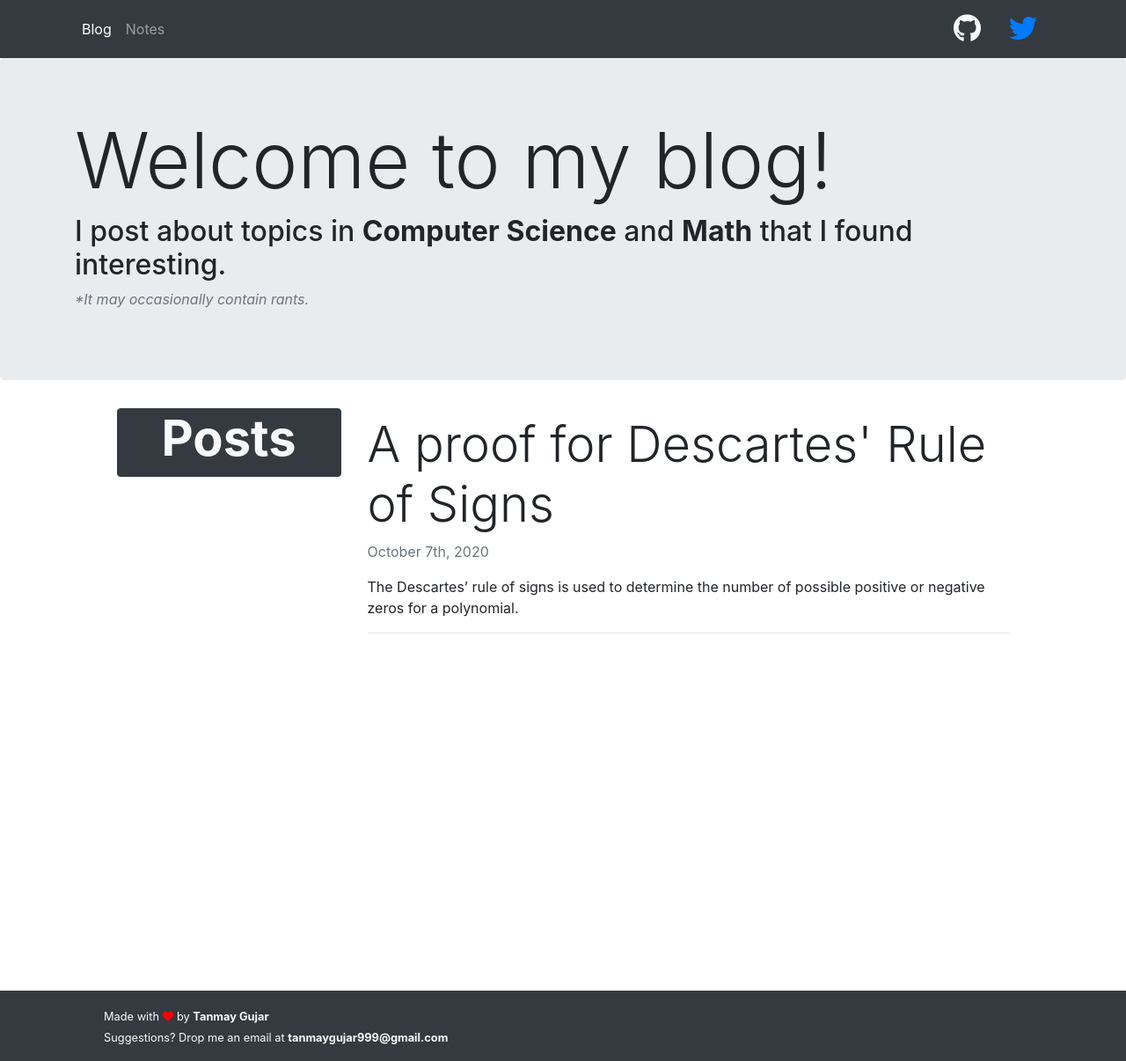
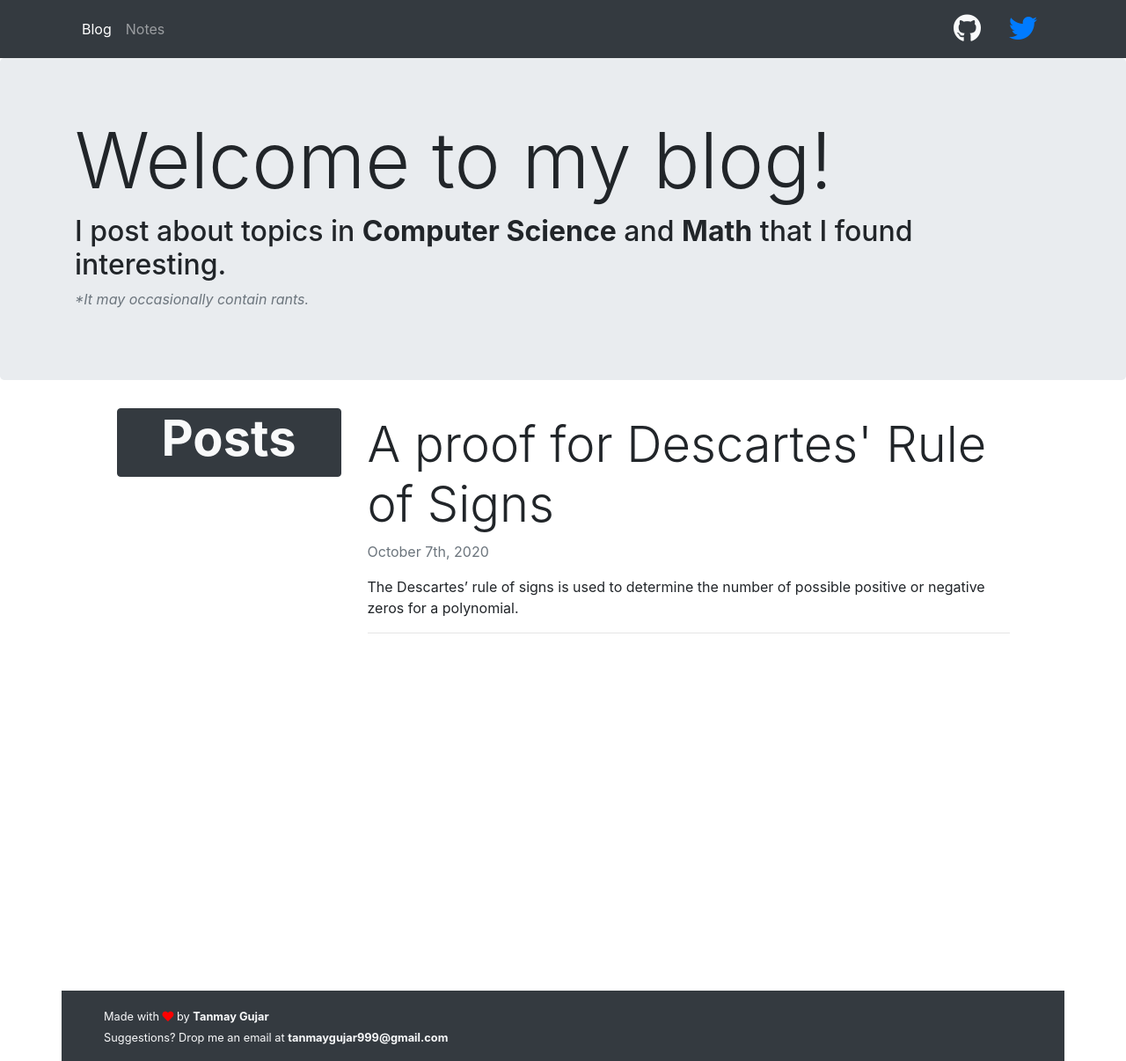
Before and after one commit to tgujar/old-website, a Jekyll site: the page built from index.html, in a window 1280 px wide. Shown: the whole page at 88% size. Built offline with Jekyll 4.4.1, drawn with Linux system fonts in a browser that asks for light colours; nearby versions of some CDN libraries.

Commit message:
fix for issue footer render on small devices

```diff
--- a/_includes/footer.html
+++ b/_includes/footer.html
@@ -1,4 +1,4 @@
-<div class="container mb-0 mt-2 px-5 py-3">
+<div class="container mb-2 mt-2 px-5 py-3 bg-dark">
     <small class="mb-0 text-light">Made with <i class="fa fa-heart" style="color:red"></i> by
         <strong>{{ site.author }}</strong></small>
     <br>
--- a/_layouts/base.html
+++ b/_layouts/base.html
@@ -32,7 +32,7 @@
     <main>
         {{content}}
     </main>
-    <footer class="bg-dark">
+    <footer>
         {% include footer.html %}
     </footer>
     <!-- Optional JavaScript -->
```
